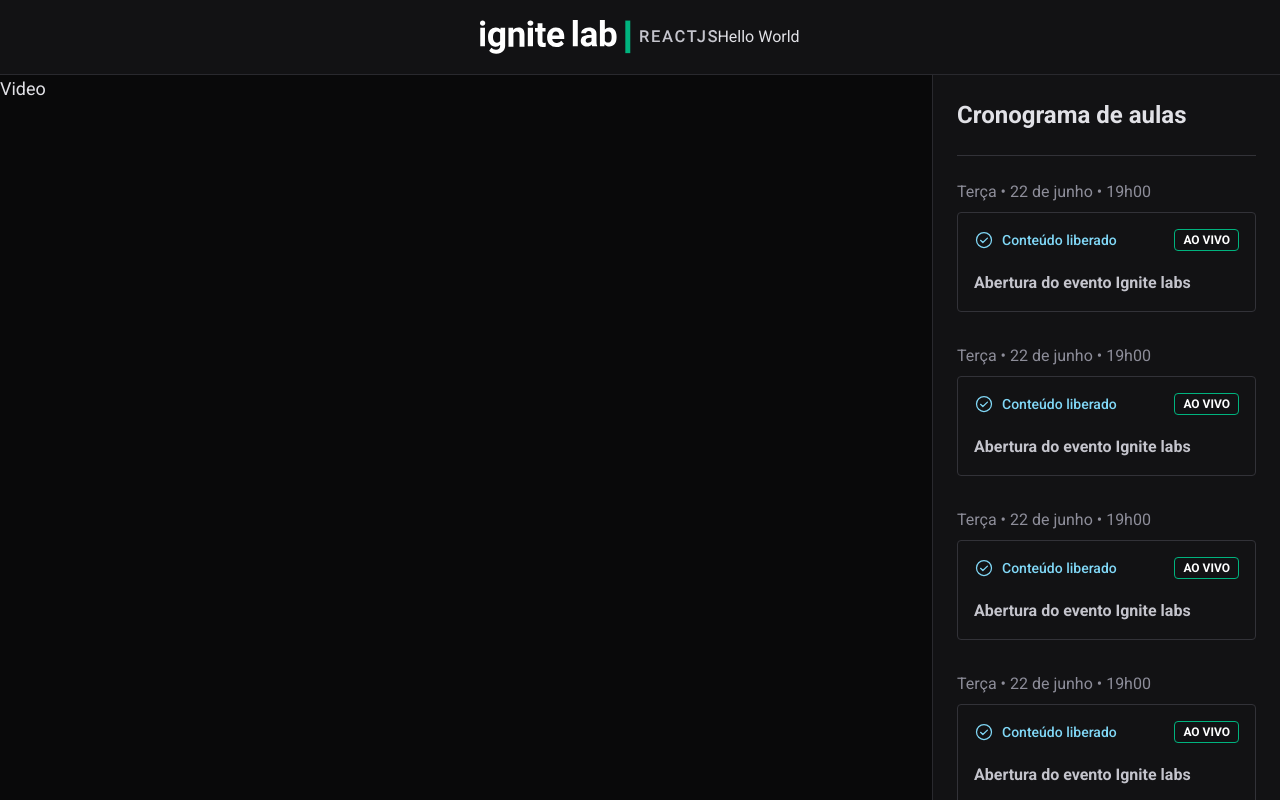
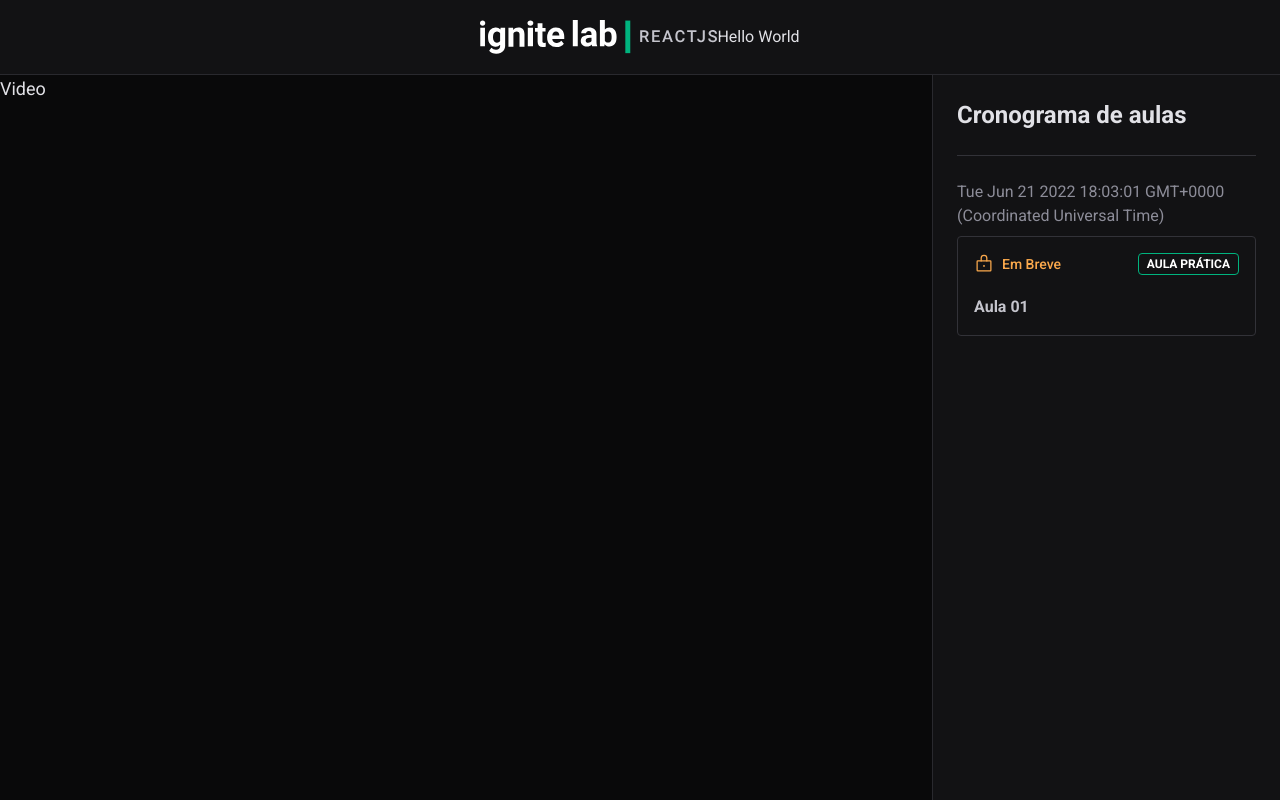
Before and after one commit to wevdiaz/Event-Platform, a React (Vite) app in the folder event-platform/: page / in a window 1280 px wide. Shown: the top 800 px of the page. Built offline with nearby package versions, Linux system fonts and the light colour scheme.

Commit message:
organizando com as variaveis para tornar as informações dinâmicas

```diff
--- a/event-platform/src/components/Lesson.tsx
+++ b/event-platform/src/components/Lesson.tsx
@@ -1,25 +1,43 @@
-import { CheckCircle } from "phosphor-react";
+import { CheckCircle, Lock } from "phosphor-react";
 
-export function Lesson() {
+interface LessonProps {
+    title: string;
+    slug: string;
+    availableAt: Date;
+    type: "live" | "class";
+}
+
+export function Lesson({ title, slug, availableAt, type }: LessonProps) {
+    const isLessonAvailable = false;
+
     return (
         <a href="#">
             <span className="text-gray-300">
-                Terça • 22 de junho • 19h00
+                {availableAt.toString()}
             </span>
 
             <div className="rounded border border-gray-500 p-4 mt-2">
                 <header className="flex items-center justify-between">
-                    <span className="text-sm text-blue-500 font-medium flex items-center gap-2">
-                        <CheckCircle size={20} />
-                        Conteúdo liberado
-                    </span>
+                   {
+                    isLessonAvailable ? (
+                        <span className="text-sm text-blue-500 font-medium flex items-center gap-2">
+                            <CheckCircle size={20} />
+                            Conteúdo Liberado
+                        </span>
+                    ) : (
+                        <span className="text-sm text-orange-500 font-medium flex items-center gap-2">
+                            <Lock size={20} />
+                            Em Breve
+                        </span>
+                    )
+                   }
                     <span className="text-xs rounded py-[0.125rem] px-2 text-white border border-green-300 font-bold uppercase">
-                        ao vivo
+                        {type === "live" ? "AO VIVO" : "AULA PRÁTICA"}
                     </span>
                 </header>
 
                 <strong className="text-gray-200 mt-5 block">
-                    Abertura do evento Ignite labs
+                    {title}
                 </strong>
             </div>
         </a>
--- a/event-platform/src/components/Sidebar.tsx
+++ b/event-platform/src/components/Sidebar.tsx
@@ -8,12 +8,12 @@
             </span>
 
             <div className="flex flex-col gap-8">
-                <Lesson />
-                <Lesson />
-                <Lesson />
-                <Lesson />
-                <Lesson />
-                <Lesson />
+                <Lesson
+                    title="Aula 01"
+                    availableAt={new Date()}
+                    type="class"
+                    slug="Aula 01"
+                />
             </div>
         </aside>
     )
```
